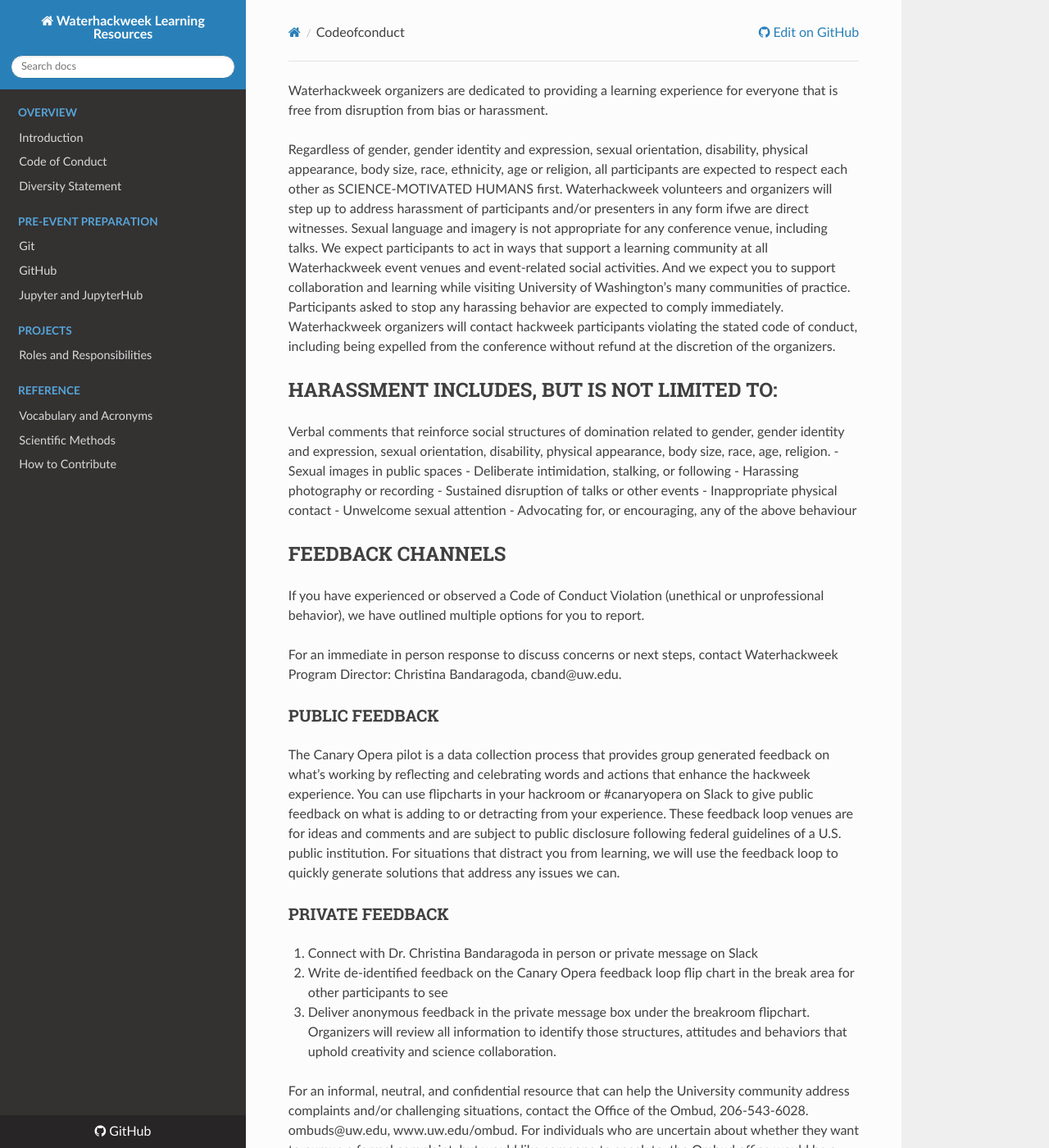
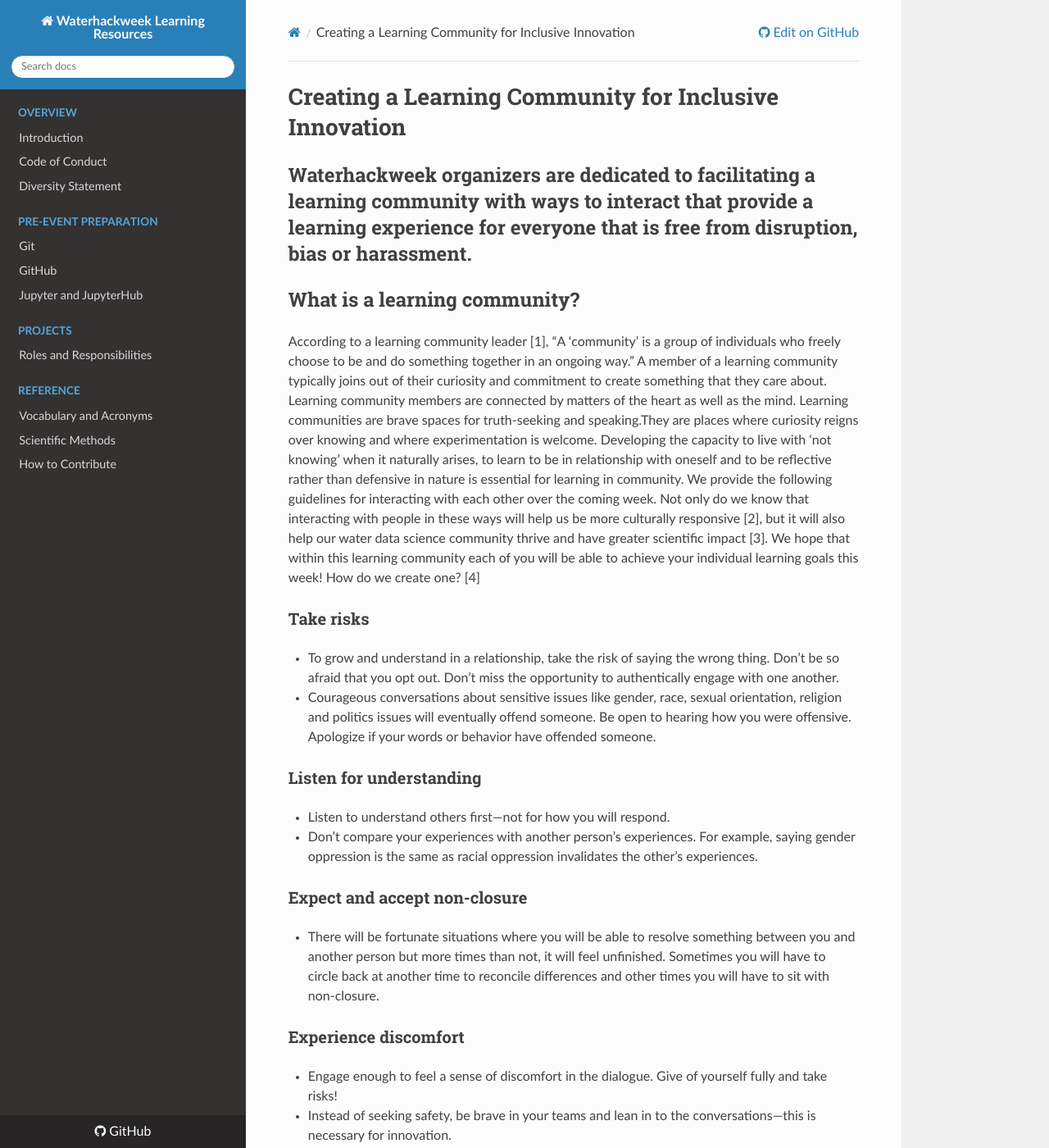
Before and after one commit to emiliom/learning-resources, an MkDocs documentation site: the page built from docs/canaryopera/codeofconduct.md, in a window 1280 px wide and 1400 px high. Shown: the whole window at 82% size. Built offline with MkDocs 1.6.1, drawn with Linux system fonts in a browser that asks for light colours; nearby versions of some CDN libraries; some of the changed text lies outside the part shown.

Commit message:
Updating

```diff
--- a/docs/canaryopera/codeofconduct.md
+++ b/docs/canaryopera/codeofconduct.md
@@ -1,4 +1,58 @@
-Waterhackweek organizers are dedicated to providing a learning experience for everyone that is free from disruption from bias or harassment.
+# Creating a Learning Community for Inclusive Innovation
+
+## Waterhackweek organizers are dedicated to facilitating a learning community with ways to interact that provide a learning experience for everyone that is free from disruption, bias or harassment.
+
+## What is a learning community?
+According to a learning community leader [1], “A ‘community’ is a group of individuals who freely choose to be and do something
+together in an ongoing way.” A member of a learning community typically joins out of their curiosity and commitment to create
+something that they care about. Learning community members are connected by matters of the heart as well as the mind. Learning
+communities are brave spaces for truth-seeking and speaking.They are places where curiosity reigns over knowing and where
+experimentation is welcome. Developing the capacity to live with ‘not knowing’ when it naturally arises, to learn to be in relationship
+with oneself and to be reflective rather than defensive in nature is essential for learning in community. We provide the following guidelines for interacting with each other over the coming week. Not only do we know that interacting with people in these ways will help us be more culturally responsive [2], but it will also help our water data
+science community thrive and have greater scientific impact [3]. We hope that within this learning community each of you will be able to achieve your individual learning goals this week!
+How do we create one? [4]
+
+### Take risks
+- To grow and understand in a relationship, take the risk of saying the wrong thing. Don’t be so afraid that you opt out.
+Don’t miss the opportunity to authentically engage with one another.
+- Courageous conversations about sensitive issues like gender, race, sexual orientation, religion and politics issues will
+eventually offend someone. Be open to hearing how you were offensive. Apologize if your words or behavior have offended
+someone.
+
+### Listen for understanding
+- Listen to understand others first—not for how you will respond.
+- Don’t compare your experiences with another person’s experiences. For example, saying gender oppression is the same as
+racial oppression invalidates the other’s experiences.
+
+### Expect and accept non-closure
+- There will be fortunate situations where you will be able to resolve something between you and another person but more
+times than not, it will feel unfinished. Sometimes you will have to circle back at another time to reconcile differences and
+other times you will have to sit with non-closure.
+
+### Experience discomfort
+- Engage enough to feel a sense of discomfort in the dialogue. Give of yourself fully and take risks!
+- Instead of seeking safety, be brave in your teams and lean in to the conversations—this is necessary for innovation.
+
+### Speak your truth
+- We often avoid speaking our truth for fear of what others might say. It’s important that we create an environment where
+everyone is free to speak openly so that learning can occur.
+- Before speaking, think about what it is that you want others to know. How can they best hear you?
+- Use I statements. What you are saying represents your perspective only. Don’t speak for others.
+
+### No fixing
+- It is human nature to want to fix other people’s pain and discomfort, particularly when they are clearly distressed.
+However, it’s important that we let people experience their emotions and not try to do something with them like
+rationalize them away. Before you attempt to fix something, pause and reflect on what is going on for you.
+
+### Stay engaged
+- Discomfort and anxiety are normal parts of courageous conversations. When you start to tune out, return to the topic.
+- Resist the urge to change the subject or make a distracting joke when you are uncomfortable. Instead, ask questions from a
+place of genuine curiosity.
+
+
+# Waterhackweek 2020 code of conduct: Help us identify and dismantle unethical and unprofessional structures, attitudes and behaviors that impede creativity and respect in our learning community.
+
+## Waterhackweek organizers are dedicated to providing a learning experience for everyone that is free from disruption from bias or harassment.
 
 Regardless of gender, gender identity and expression, sexual orientation, disability, physical appearance, body size, race, ethnicity, age or religion, all participants are expected to respect each other as SCIENCE-MOTIVATED HUMANS first. Waterhackweek volunteers and organizers will step up to address harassment of participants and/or presenters in any form ifwe are direct witnesses. Sexual language and imagery is not appropriate for any conference venue, including talks. We expect participants to act in ways that support a learning community at all Waterhackweek event venues and event-related social activities. And we expect you to support collaboration and learning while visiting University of Washington’s many communities of practice. Participants asked to stop any harassing behavior are expected to comply immediately. Waterhackweek organizers will contact hackweek participants violating the stated code of conduct, including being expelled from the conference without refund at the discretion of the organizers.
 
@@ -35,3 +89,15 @@ If an individual would like to file a formal complaint around a concern about di
 If an individual would like to file a formal complaint around a concern about sexual misconduct, they can contact the Title IX Office: https://www.washington.edu/compliance/tixio/, 206-616-5334, tixinv@uw.edu.
 
 For concerns/complaints that fall outside of these two categories, but are clear violations of the conduct code, we would recommend that the starting place would be the department in charge of the event.
+
+# References
+1 Spears, S. The Emergence of Learning Communities. Retrieved from https://thesystemsthinker.com/the-emergence-of-learning-communities/ on March 22, 2019.
+
+2 Culturally responsive is defined as able to understand and consider the different cultural backgrounds of the people you interact with, are in
+relationship with, work with, teach, serve. Source: https://dictionary.cambridge.org/us/dictionary/english/culturally-responsive
+
+3 AlShelbli, B.K., Rahwan, T., Woon, W.L. (2018) The preeminence of ethnic diversity in scientific collaboration. Nature Communications. 9,
+Article number: 5163. Retrieved from https://www.nature.com/articles/s41467-018-07634-8
+
+4 Guidelines adapted from Singleton, G.E., Linton, C. (2006) Conversations about Race: A Field Guide for Achieving Equity in Schools. Thousand Oaks:
+Corwin Press
```
